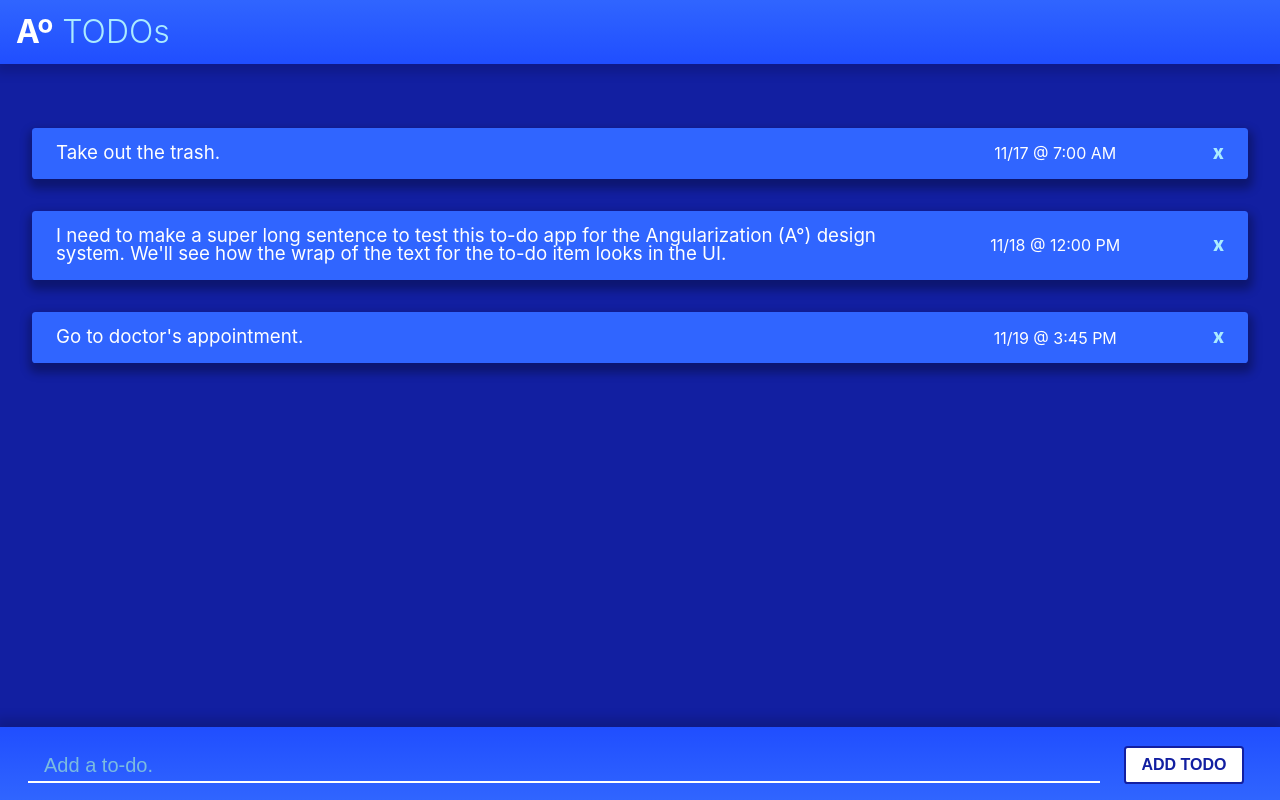
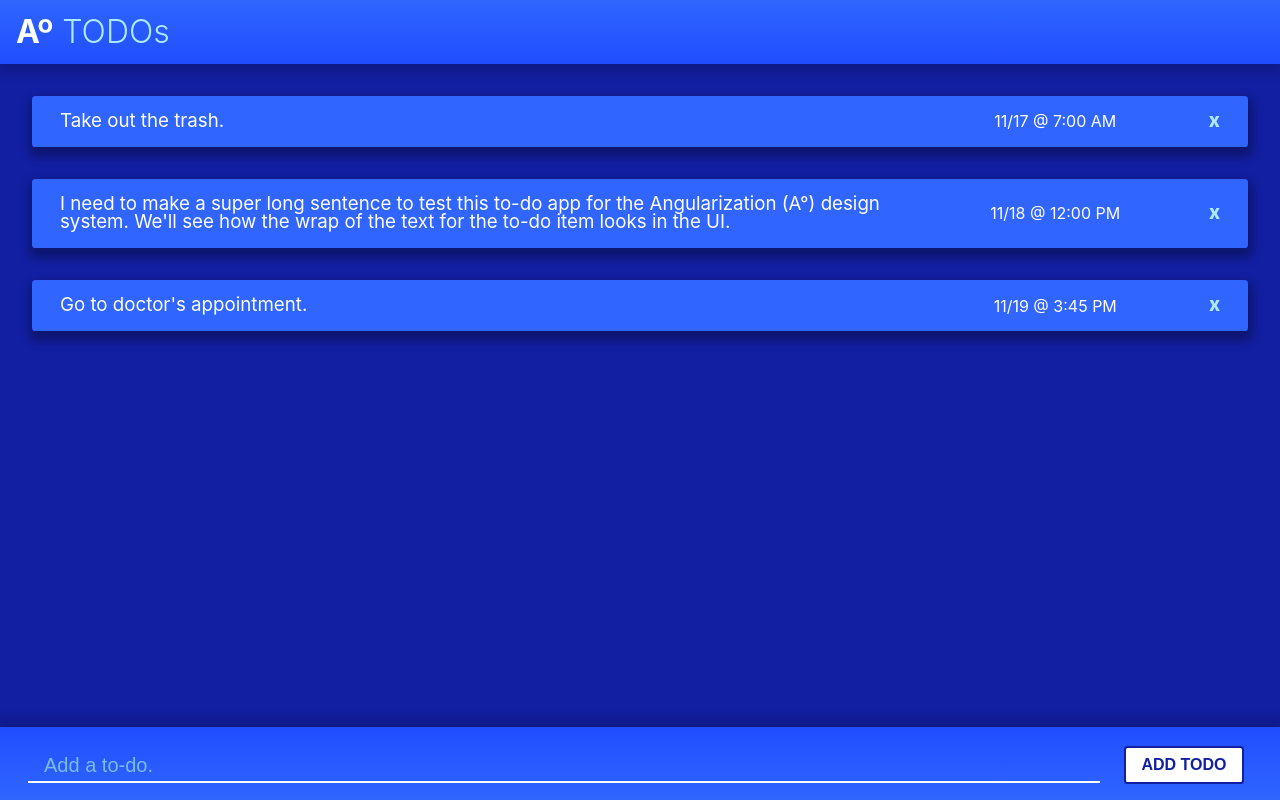
Before and after one commit to pjnalls/AngularizationDesignSystem, an Angular app: page / in a window 1280 px wide. Built offline with nearby package versions, Linux system fonts and the light colour scheme.

Commit message:
Clean up files.

```diff
--- a/src/app/components/form/form.component.html
+++ b/src/app/components/form/form.component.html
@@ -1,6 +1,6 @@
 <form class="form" (ngSubmit)="onSubmit()">
   <div class="form-control">
     <app-form-input (onChangedInput)="updateInputText($event)"></app-form-input>
-    <app-form-button (onAddTodo)="onAdded()"></app-form-button>
+    <app-form-button></app-form-button>
   </div>
 </form>
--- a/src/app/components/form/form.component.ts
+++ b/src/app/components/form/form.component.ts
@@ -10,21 +10,12 @@ import { Todo } from 'src/app/Todo';
 })
 export class FormComponent implements OnInit {
   @Input() todos: Todo[] = [];
-  @Input() addBtnClicked: boolean = false;
 
   text: string = '';
 
-  day: string = '';
-  showAddTodo: boolean = true;
-  subscription: Subscription = new Subscription();
-
-  constructor(private todoService: TodoService) {}
+  constructor() {}
 
   ngOnInit(): void {}
-
-  ngOnDestroy() {
-    this.subscription.unsubscribe();
-  }
 
   onSubmit() {
     if (!this.text) {
@@ -44,9 +35,6 @@ export class FormComponent implements OnInit {
     };
 
     this.addTodo(newTodo);
-
-    this.text = '';
-    this.day = '';
   }
 
   addTodo(todo: Todo) {
@@ -54,10 +42,6 @@ export class FormComponent implements OnInit {
      * Give CSS some time to play delete animation.
      */
     this.todos.push(todo);
-  }
-
-  onAdded() {
-    this.addBtnClicked = true;
   }
 
   updateInputText(text: string) {
--- a/src/app/components/todo-list/todo-list.component.scss
+++ b/src/app/components/todo-list/todo-list.component.scss
@@ -1,3 +1,3 @@
 .todo-list {
-  margin-top: 6rem;
+  margin-top: 4rem;
 }
--- a/src/app/components/todo/todo.component.scss
+++ b/src/app/components/todo/todo.component.scss
@@ -3,7 +3,7 @@
 .todo {
   background: $primary-color;
   margin: 2rem 2rem;
-  padding: 1.5m 3rem;
+  padding: 0 0.25rem;
   cursor: pointer;
   border-radius: 0.225rem;
   -moz-box-shadow: 1px 6px 10px 4px rgba(0, 0, 0, 0.3);
```
